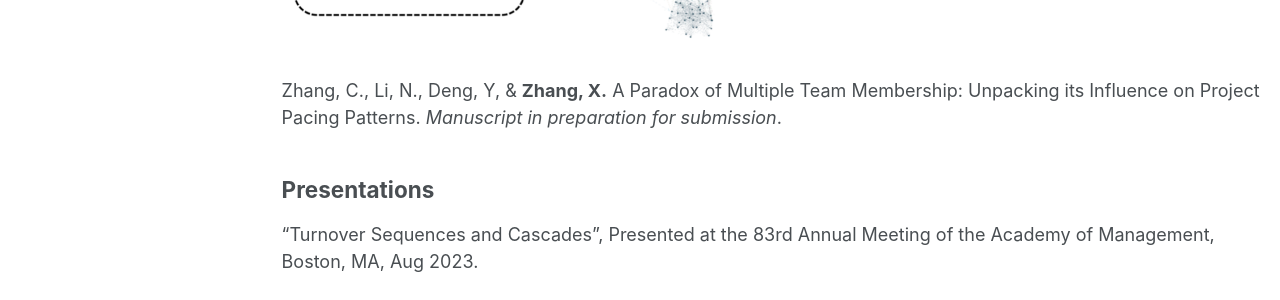
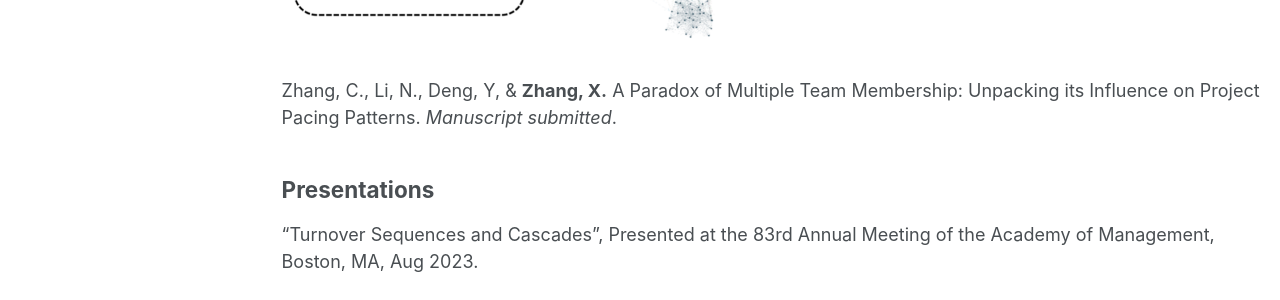
Before and after one commit to xilan-zhang/xilan-zhang.github.io, a Jekyll site: the page built from _pages/research.md, in a window 1280 px wide and 1371 px high. Shown: the part 773-1073 px from the top of the window. Built offline with Jekyll 4.4.1, drawn with Linux system fonts in a browser that asks for light colours.

Commit message:
Update research.md

```diff
--- a/_pages/research.md
+++ b/_pages/research.md
@@ -28,7 +28,7 @@ Mikel-Hong, K., Li, N., __Zhang, X.__, & Pan, J. Turnover Sequences and Cascades
 </p>
 
 
-Zhang, C., Li, N., Deng, Y, & __Zhang, X.__ A Paradox of Multiple Team Membership: Unpacking its Influence on Project Pacing Patterns. *Manuscript in preparation for submission*.
+Zhang, C., Li, N., Deng, Y, & __Zhang, X.__ A Paradox of Multiple Team Membership: Unpacking its Influence on Project Pacing Patterns. *Manuscript submitted*.
 
 
 
```
